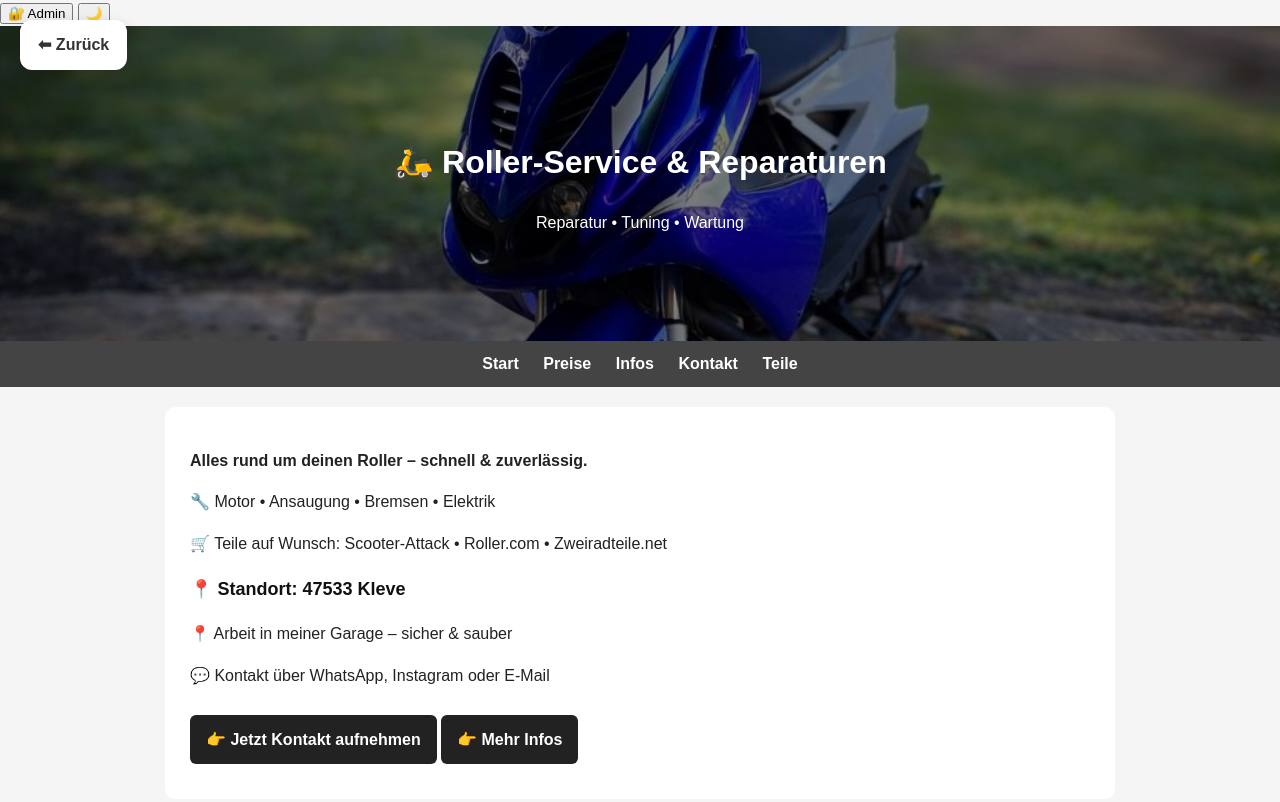
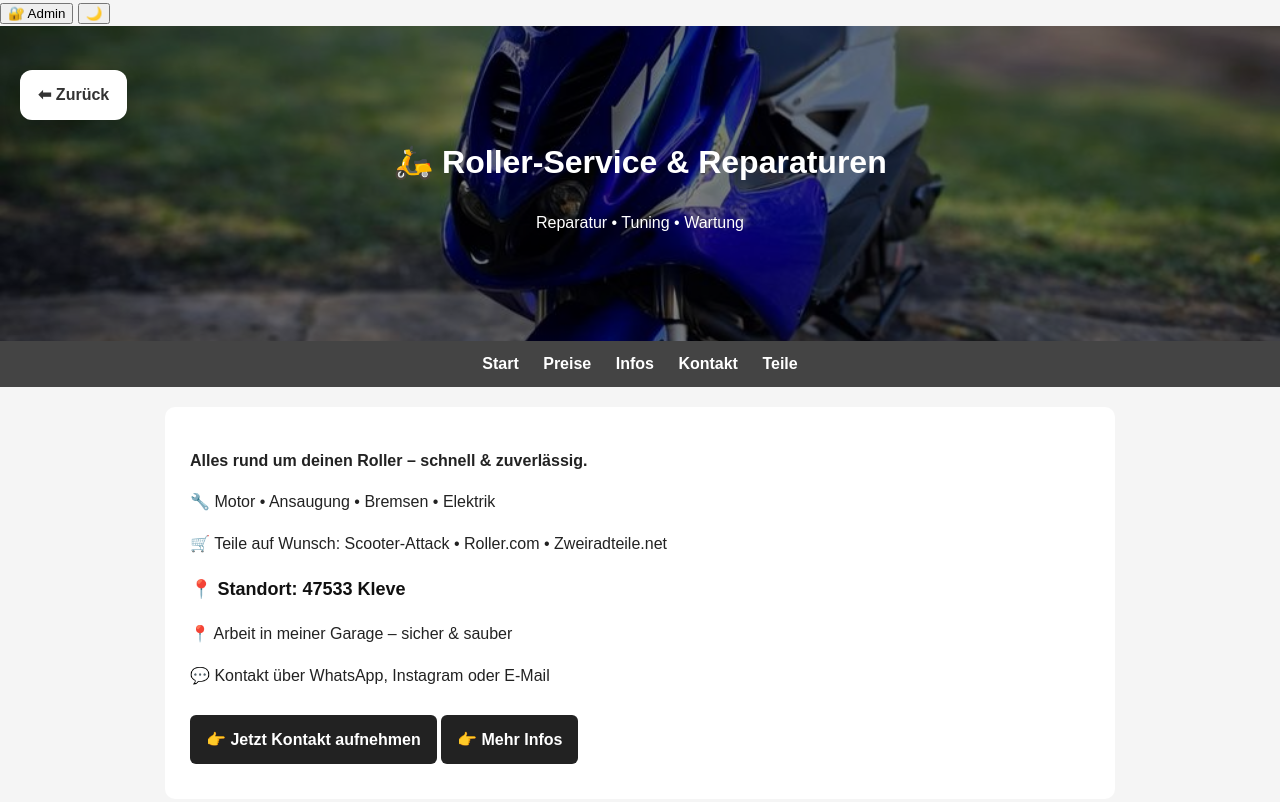
Before and after one commit to jxson47/test1, a plain HTML site: page index.html in a window 1280 px wide. Drawn offline with Linux system fonts and the light colour scheme.

Commit message:
Add files via upload

```diff
--- a/style.css
+++ b/style.css
@@ -96,7 +96,7 @@ a.button:hover,
 
 .back-box {
   position: fixed;
-  top: 20px;
+  top: 70px;   /* vorher 20px → jetzt weiter runter */
   left: 20px;
 
   background: white;
@@ -110,6 +110,7 @@ a.button:hover,
 
   transition: 0.2s ease;
   z-index: 9999;
+}
 }
 
 .back-box:hover {
```
